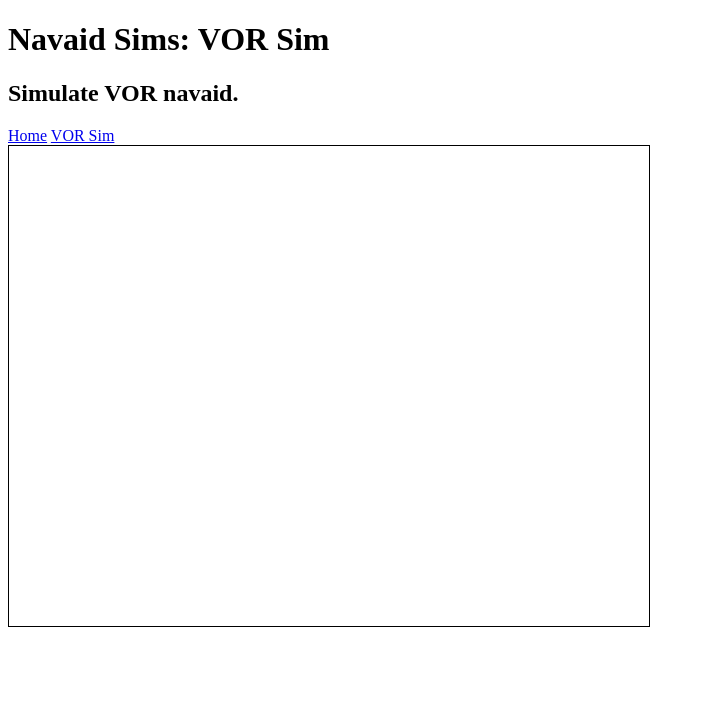
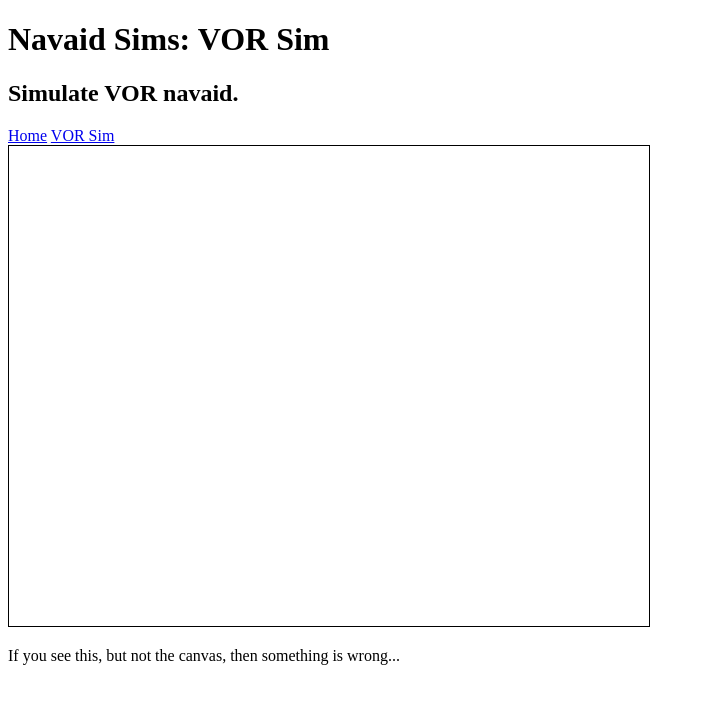
Before and after one commit to captant/navaid-sim, a plain HTML site: page vorsim.html in a window 1280 px wide. Shown: the whole page, without its empty margins (0-705 px from the left). Drawn offline with Linux system fonts and the light colour scheme.

Commit message:
simple check

```diff
--- a/vorsim.html
+++ b/vorsim.html
@@ -16,5 +16,6 @@
       <a href="vorsim.html">VOR Sim</a>
     </div>
     <canvas id="sim" width="640" height="480"></canvas>
+    <p>If you see this, but not the canvas, then something is wrong...</p>
   </body>
 </html>
```
